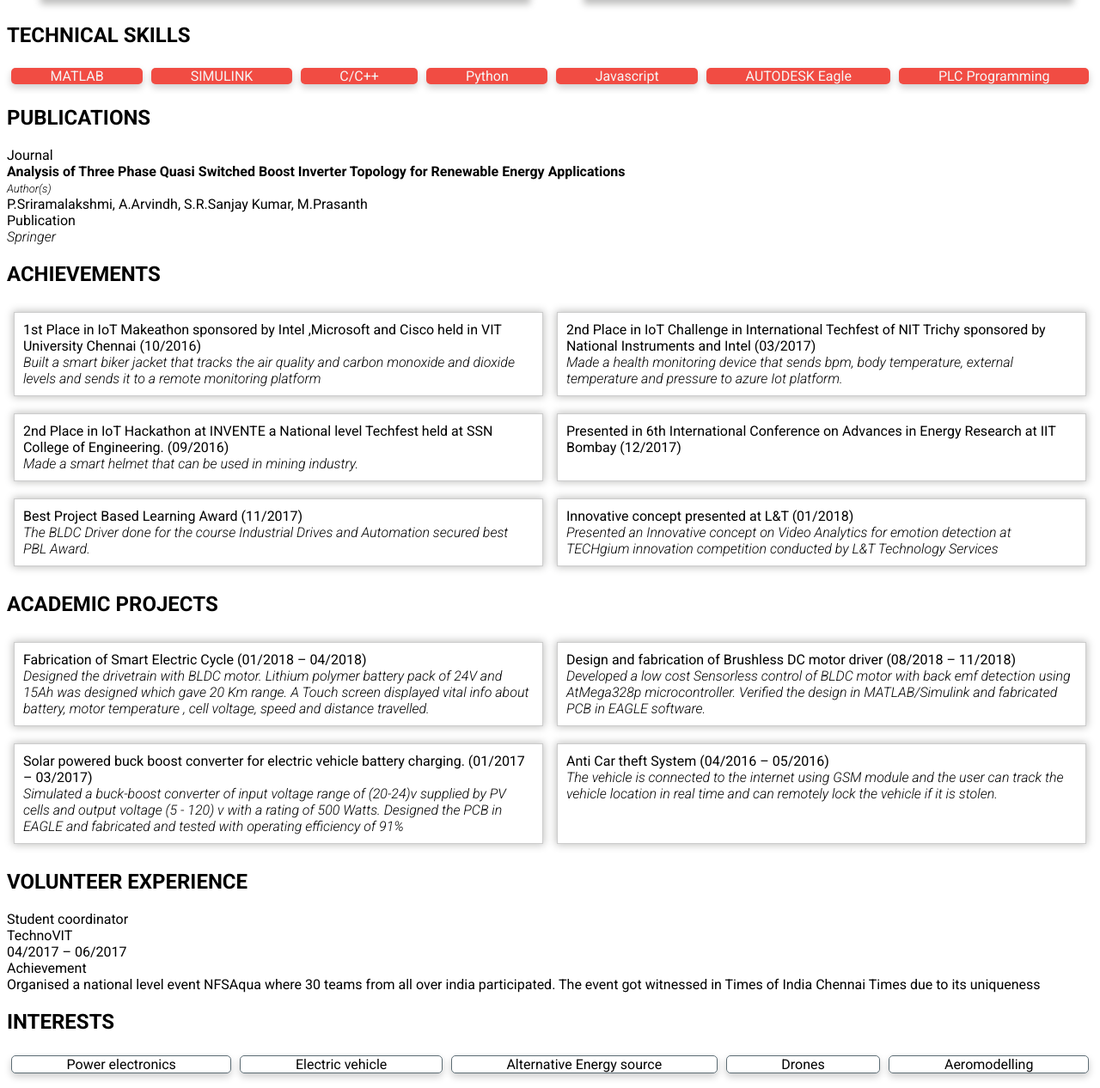
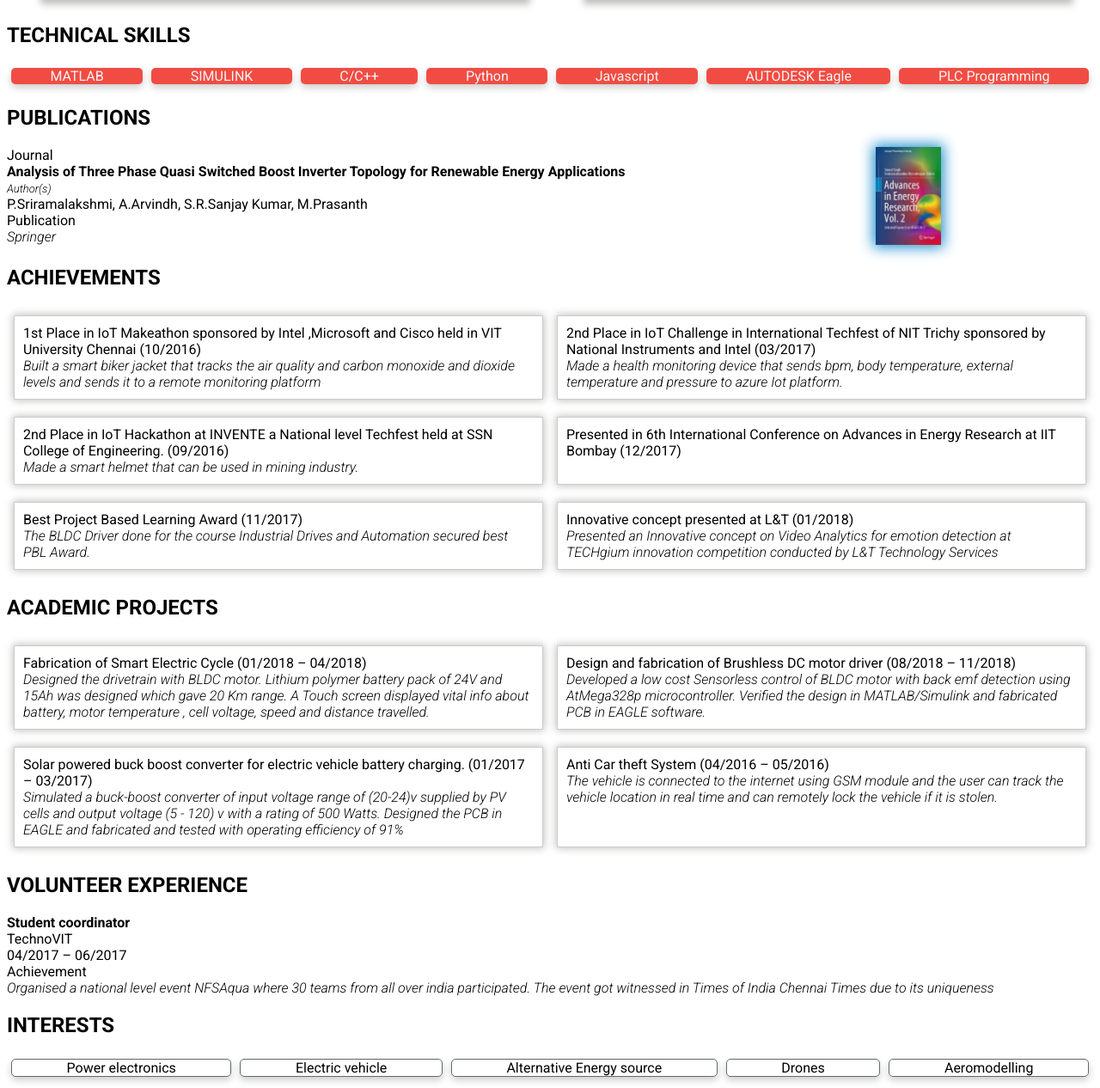
Before and after one commit to Arvindh12/Porfolio, a plain HTML site: page index.html in a window 1280 px wide. Shown: the part 871-2137 px from the top of the page at 86% size. Drawn offline with Linux system fonts and the light colour scheme.

Commit message:
Add files via upload

```diff
--- a/index.css
+++ b/index.css
@@ -35,10 +35,18 @@ ul {
     margin-top: auto;
     margin-bottom: auto;
 }
-img {
+.photo{
     width: 138px;
     border-radius: 50%;
     height: 150px;
+}
+.journal{
+    height: 114px;
+    box-shadow: 0px 0px 15px 3px rgb(33, 145, 206);
+}
+.journal:hover{
+    box-shadow: 0px 0px 15px 7px rgb(33, 145, 206);
+    cursor: pointer;
 }
 #academic, #experience{
     display: flex ;
@@ -90,6 +98,20 @@ img {
 .skills:hover{
     box-shadow: 0 8px 16px 0 rgba(0,0,0,0.2);
 }
+#publication{
+    display: flex;
+    flex-wrap: wrap;
+    justify-content: space-between;
+}
+.publication-1{
+    flex-basis: 100%;
+}
+.publication-2{
+flex-basis: 75%;
+}
+.publication-3{
+    flex-basis: 20%;
+    }
 #achievement{
     display: flex;
     flex-wrap: wrap;
--- a/index.html
+++ b/index.html
@@ -19,10 +19,10 @@
 
             </div>
             <div class="header-content-2">
-                <img src="Arvindh(00021995)_8754473406.jpg" alt="" >
+                <img class="photo" src="Arvindh(00021995)_8754473406.jpg" alt="" >
             </div>
             <div class="header-content-3">
-                arvindhash1112@gmail.com<i class="material-icons">
+                arvindhashok1112@gmail.com<i class="material-icons">
                     email
                 </i><br>
                 08754473406 <br>
@@ -101,7 +101,7 @@
             <div class="publication-1">
                 <h2>PUBLICATIONS</h2>
             </div>
-            <div class="publication">
+            <div class="publication-2">
                 Journal <br>
                <b> Analysis of Three Phase Quasi Switched Boost Inverter Topology for Renewable Energy Applications </b> <br>
                <i style="font-size: 13px; font-style: italic; font-weight: 300;"> Author(s) </i> <br>
@@ -109,6 +109,11 @@
                 P.Sriramalakshmi, A.Arvindh, S.R.Sanjay Kumar, M.Prasanth <br>
                 Publication <br>
                 <i style="font-style: italic; font-weight: 300;">Springer </i> <br>
+
+            </div>
+            <div class="publication-3">
+                <a href="https://link.springer.com/chapter/10.1007/978-981-15-2662-6_77" target="_blank"><img class="journal" src="978-981-15-2662-6.jpg" alt=""> </a>
+
             </div>
 
         </div>
@@ -182,12 +187,12 @@ TECHgium innovation competition conducted by L&T Technology Services  </i>
         <div id="volunteer">
             <div class="volunteer-1"><h2>VOLUNTEER EXPERIENCE</h2></div>
             <div class="volunteer">
-                Student coordinator  <br>
+               <b> Student coordinator </b> <br>
                 TechnoVIT   <br>
                 04/2017 – 06/2017  <br>
-                Achievement   <br>
+                Achievement   <br> <i style="font-style: italic; font-weight: 300;">
                 Organised a national level event NFSAqua where 30 teams from all over india participated.
-                The event got witnessed in Times of India Chennai Times due to its uniqueness
+                The event got witnessed in Times of India Chennai Times due to its uniqueness</i>
             </div>
         </div>
         <div id="interest">
```
